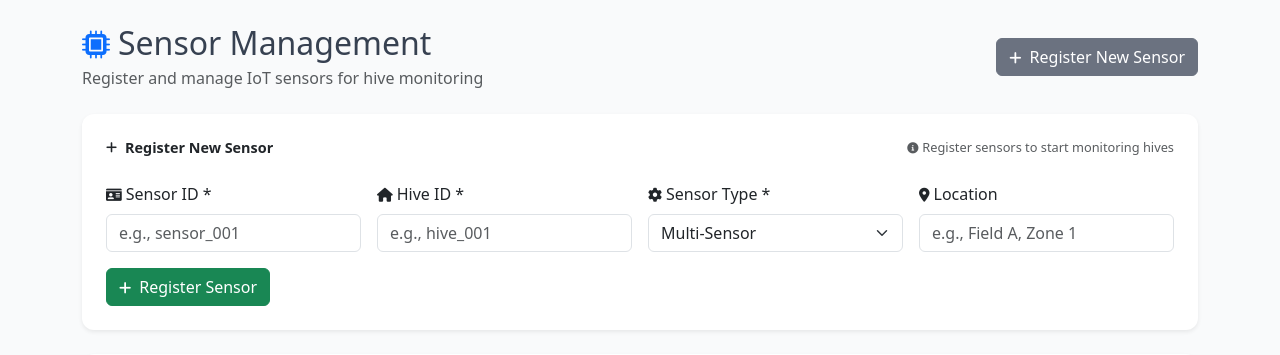
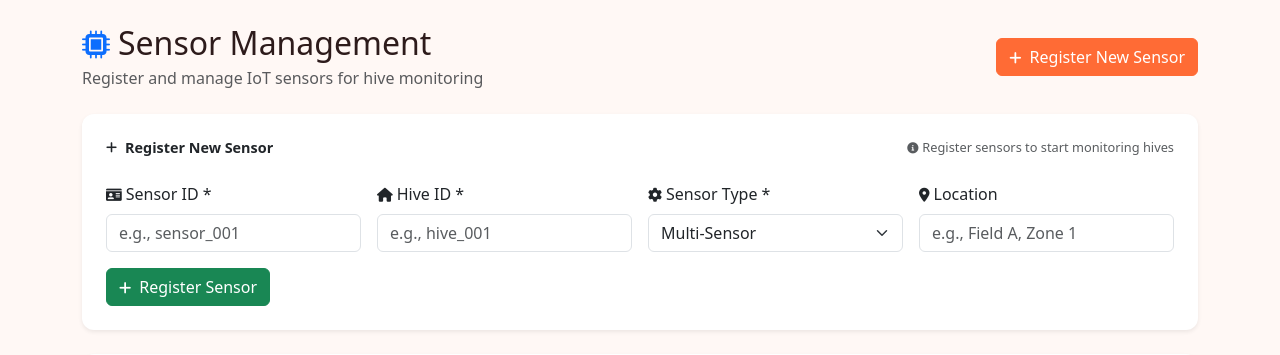
Before and after one commit to manzibahizi/smarthive, a PHP site: page /admin-sensors.html in a window 1280 px wide. Shown: the part 64-419 px from the top of the page. Run offline with PHP 8.4, Linux system fonts and the light colour scheme.

Commit message:
Update theme to vibrant orange color - keep simple and functional

```diff
--- a/public/css/style.css
+++ b/public/css/style.css
@@ -4,15 +4,15 @@
     align-items: stretch;
 }
 
-/* Muted theme variables */
+/* Orange theme variables */
 :root {
-    --primary-color: #6b7280;
-    --secondary-color: #9ca3af;
-    --accent-color: #4b5563;
-    --dark-color: #374151;
-    --darker-color: #1f2937;
-    --light-bg: #f9fafb;
-    --border-color: #d1d5db;
+    --primary-color: #ff6b35;
+    --secondary-color: #ff8c42;
+    --accent-color: #e55a2b;
+    --dark-color: #2d1b1b;
+    --darker-color: #1a0f0f;
+    --light-bg: #fff8f5;
+    --border-color: #ffb399;
 }
 
 /* Global look and feel */
```
Also changed, not shown: other parts of public/css/style.css (+23 -23 lines).
